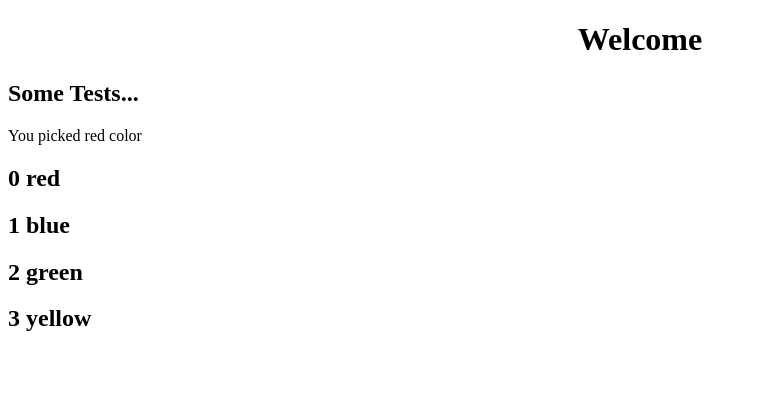
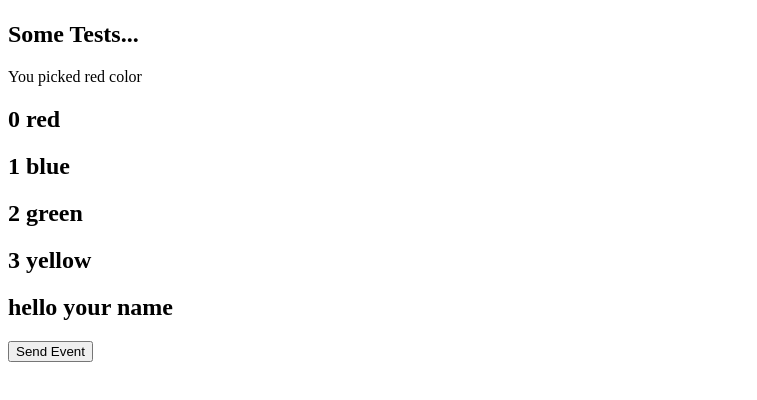
Before and after one commit to pom-mad/angular, an Angular app in the folder structural-directives/: page / in a window 1280 px wide. Shown: the top 400 px of the page, without its empty margins (0-757 px from the left). Built offline with nearby package versions, Linux system fonts and the light colour scheme.

Commit message:
Component Interaction
receive and send as a child in the app (variables)

```diff
--- a/structural-directives/src/app/app.component.html
+++ b/structural-directives/src/app/app.component.html
@@ -1,6 +1,6 @@
 <div style="text-align:center">
   <h1>
-    Welcome
+    {{message}}
   </h1>
 </div>
-<div app-test></div>
+<app-test (childEvent)="message=$event" [parentData]="name"></app-test>
--- a/structural-directives/src/app/app.component.ts
+++ b/structural-directives/src/app/app.component.ts
@@ -7,4 +7,6 @@ import { Component } from '@angular/core';
 })
 export class AppComponent {
   title = 'structural-directives';
+  name = "your name";
+  message = "";
 }
--- a/structural-directives/src/app/test/test.component.ts
+++ b/structural-directives/src/app/test/test.component.ts
@@ -1,7 +1,7 @@
-import { Component, OnInit } from '@angular/core';
+import { Component, OnInit, Input, Output, EventEmitter } from '@angular/core';
 
 @Component({
-  selector: '[app-test]',
+  selector: 'app-test',
   template: `
     <h2 *ngIf="displayName; else elseBlock">
       {{title}}
@@ -20,6 +20,8 @@ import { Component, OnInit } from '@angular/core';
     <div *ngFor="let color of colors; index as i">
       <h2>{{i}} {{color}}</h2>
     </div>
+    <h2>{{"hello " + name}}</h2>
+    <button (click)="fireEvent()">Send Event</button>
   `,
   styles: []
 })
@@ -28,10 +30,16 @@ export class TestComponent implements OnInit {
   displayName = true;
   color = "red";
   colors = ["red", "blue", "green", "yellow"];
+  @Input('parentData') name; // that's from app.componen.html
+  @Output() childEvent = new EventEmitter();
 
   constructor() { }
 
   ngOnInit() {
   }
 
+  fireEvent(){
+    this.childEvent.emit('hey my dude!');
+  }
+
 }
```
